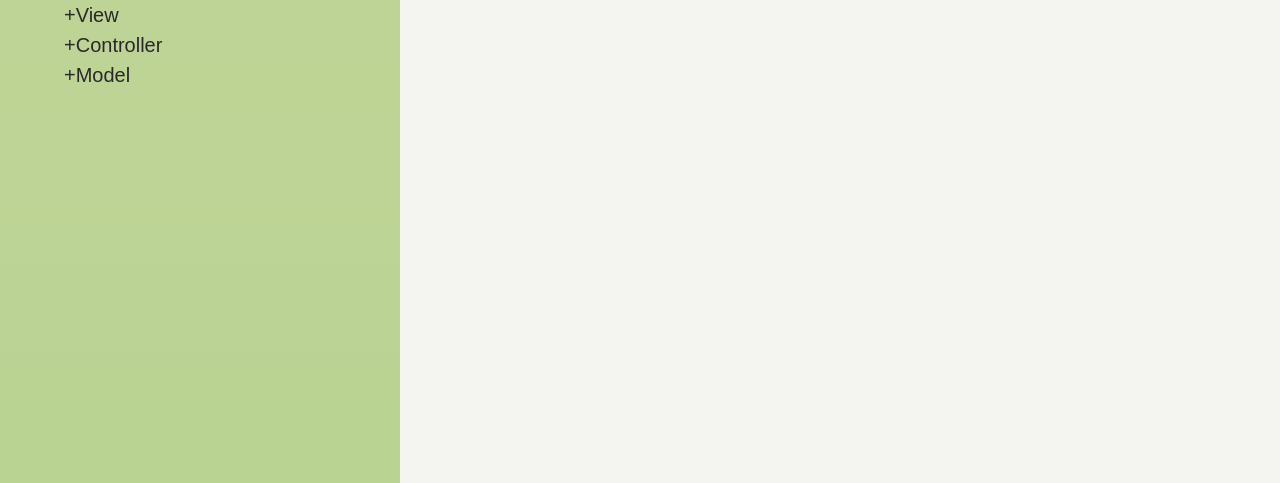
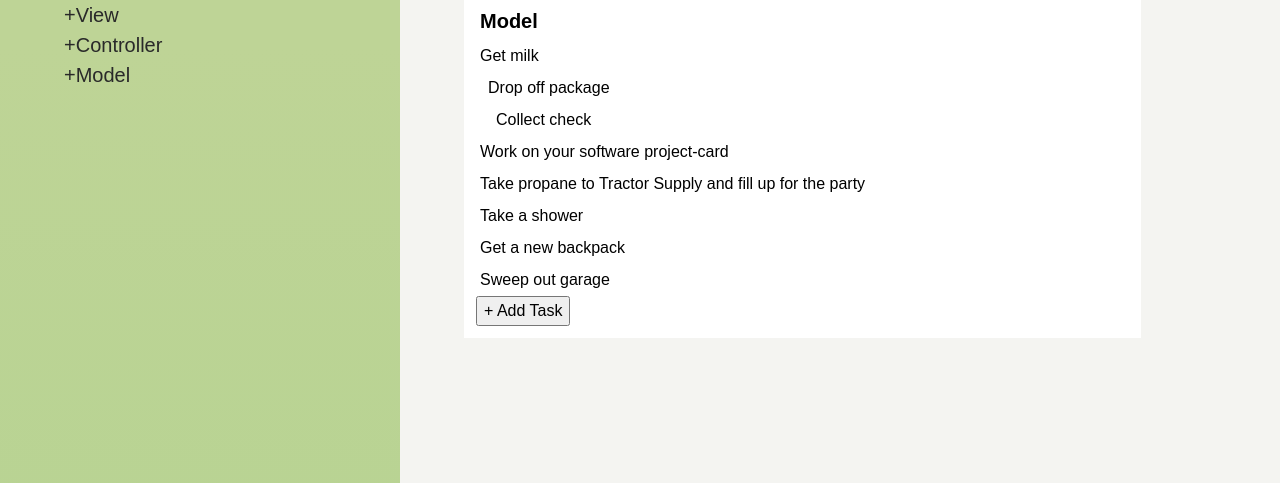
Before and after one commit to atleastonebearplease/to-do-list-TOP, a website built with webpack: page src/index.html in a window 1280 px wide. Shown: the part 154-637 px from the top of the page. Built offline with nearby package versions, Linux system fonts and the light colour scheme.

Commit message:
feat: Add to-do items sections and styling

```diff
--- a/src/index.html
+++ b/src/index.html
@@ -15,7 +15,7 @@
             </div>
             <div class="projects-section">
                 <div class="project-card">
-                    <div class="project-card__header">My To Do List</div>
+                    <div class="project-card__header">Today</div>
                     <div class="project-card__section">View</div>
                     <div class="project-card__section">Controller</div>
                     <div class="project-card__section">Model</div>
@@ -26,8 +26,22 @@
 
 
 
-        <div class="to-do-section">
-            <h1 class="to-do-section__header">Today</h1>
+        <div class="to-do-wrapper">
+            <h1 class="to-do__header">Today</h1>
+            <div class="to-do-items">
+                <div class="to-do__section">
+                    <div class="to-do__item to-do__heading">Model</div>
+                    <div class="to-do__item">Get milk</div>
+                    <div class="to-do__item indent_1">Drop off package</div>
+                    <div class="to-do__item indent_2">Collect check</div>
+                    <div class="to-do__item">Work on your software project-card</div>
+                    <div class="to-do__item">Take propane to Tractor Supply and fill up for the party</div>
+                    <div class="to-do__item">Take a shower</div>
+                    <div class="to-do__item">Get a new backpack</div>
+                    <div class="to-do__item">Sweep out garage</div>
+                    <button class="add-task-button">+ Add Task</button>
+                </div>
+            </div>
 
         </div>
     </div>
--- a/src/styles.css
+++ b/src/styles.css
@@ -82,14 +82,39 @@
 
 /* To-Do Section */
 
-.to-do-section {
+.to-do-wrapper {
     grid-column: 2/3;
 
     margin: 4rem;
 }
 
-.to-do-section__header {
+.to-do__header {
     margin-top: 2rem;
+}
+
+.to-do-items {
+
+}
+
+.to-do__section {
+    background-color: white;
+    width: 90%;
+    padding: .75rem;
+    margin-bottom: 1rem;
+}
+
+.to-do__item {
+    padding: .25rem;
+    border-radius: 8px;
+}
+
+.to-do__item:hover {
+    background-color: hsl(226, 100%, 97%);
+}
+
+.to-do__heading {
+    font-weight: bold;
+    font-size: 1.25rem;
 }
 
 /* Utilities */
@@ -97,3 +122,23 @@
 .debug {
     outline: 1px solid red;
 }
+
+.indent_1 {
+    margin-left: .5rem;
+}
+
+.indent_2 {
+    margin-left: 1rem;
+}
+
+.indent_3 {
+    margin-left: 1.5rem;
+}
+
+.indent_4 {
+    margin-left: 2rem;
+}
+
+.indent_5 {
+    margin-left: 2.5rem;
+}
```
Also changed, not shown: 1 other file.
